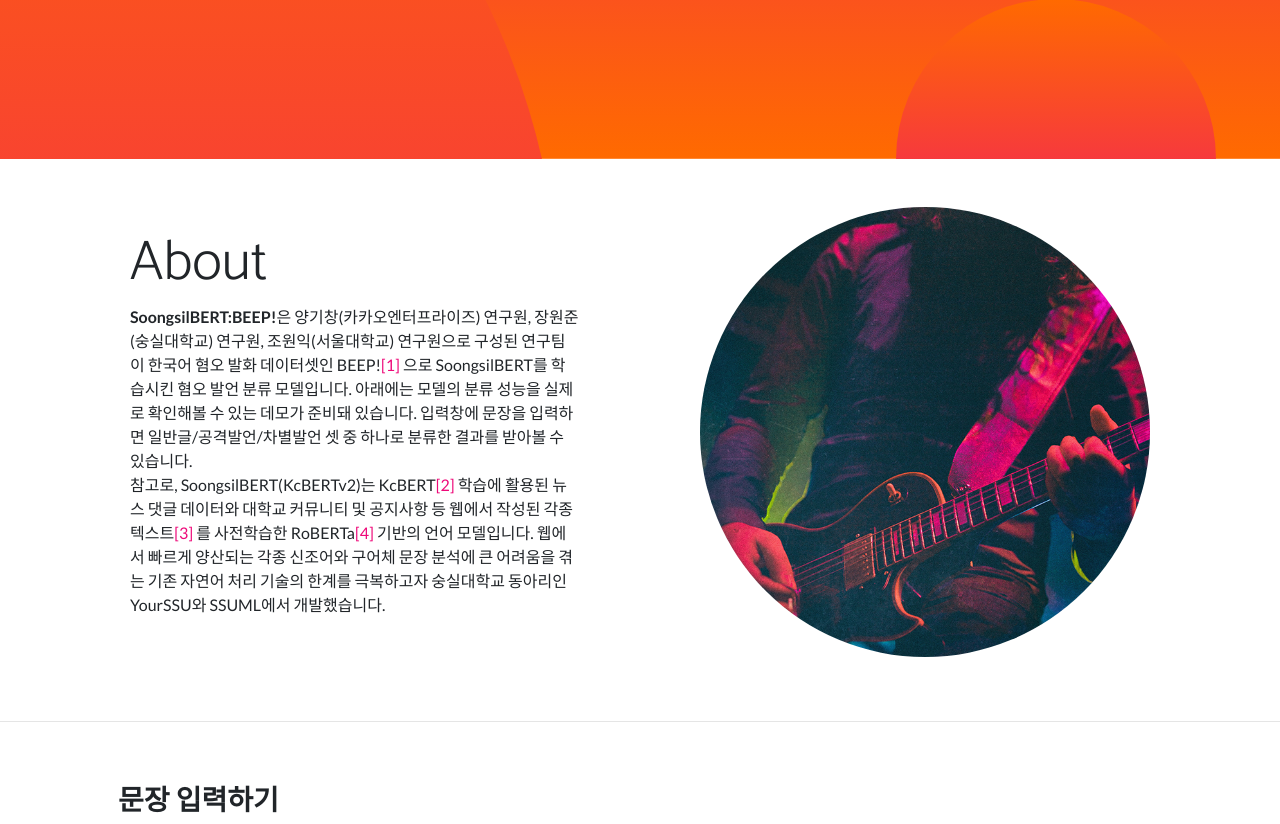
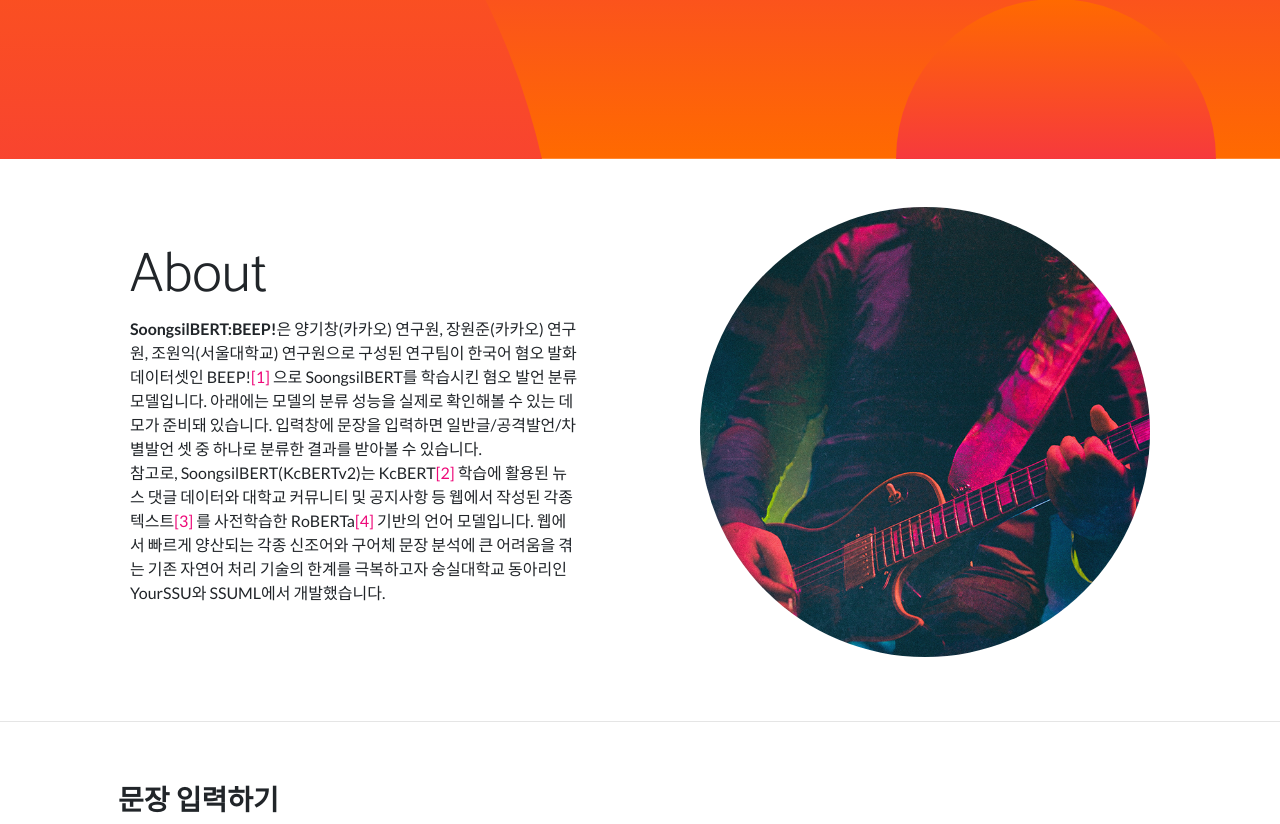
Before and after one commit to jason9693/SoongsilBERT-base-beep-deploy, a Flask app: page / in a window 1280 px wide. Shown: the part 528-1352 px from the top of the page. Run offline with Flask 2, Linux system fonts and the light colour scheme; some libraries are stand-ins or nearby versions.

Commit message:
add affli

```diff
--- a/templates/index.html
+++ b/templates/index.html
@@ -143,7 +143,7 @@
                     <div class="col-lg-6 order-lg-1">
                         <div class="p-5">
                             <h2 class="display-4">About</h2>
-                            <p><b>SoongsilBERT:BEEP!</b>은 양기창(카카오엔터프라이즈) 연구원, 장원준(숭실대학교) 연구원, 조원익(서울대학교) 연구원으로 구성된 연구팀이 한국어 혐오 발화 데이터셋인 BEEP!<a href="#note1" id="ref1" title="Moon et al., 2019">[1]</a>
+                            <p><b>SoongsilBERT:BEEP!</b>은 양기창(카카오) 연구원, 장원준(카카오) 연구원, 조원익(서울대학교) 연구원으로 구성된 연구팀이 한국어 혐오 발화 데이터셋인 BEEP!<a href="#note1" id="ref1" title="Moon et al., 2019">[1]</a>
                                 으로 SoongsilBERT를 학습시킨 혐오 발언 분류 모델입니다.
                                 아래에는 모델의 분류 성능을 실제로 확인해볼 수 있는 데모가 준비돼 있습니다.
                                 입력창에 문장을 입력하면 일반글/공격발언/차별발언 셋 중 하나로 분류한 결과를 받아볼 수 있습니다.
```
